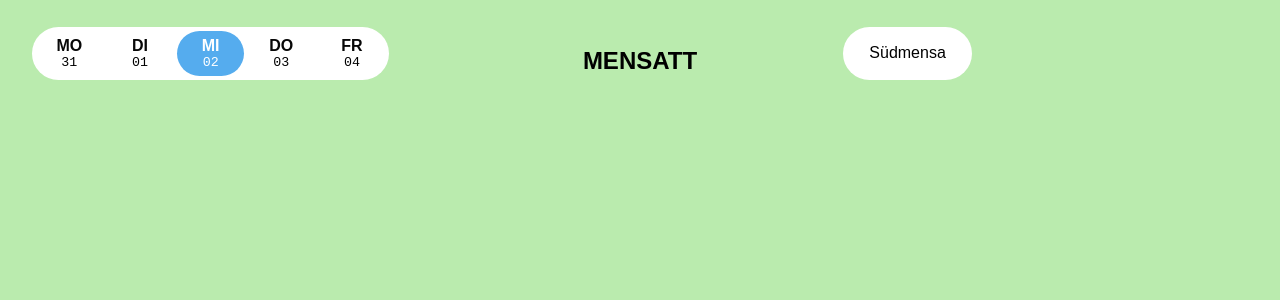
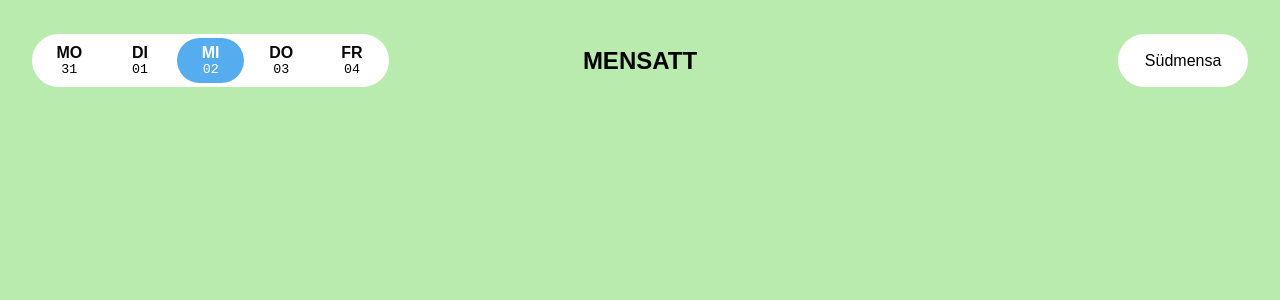
Before and after one commit to mensatt/frontend-old, a Next.js app: page / in a window 1280 px wide. Shown: the top 300 px of the page. Built offline with nearby package versions, Linux system fonts and the light colour scheme.

Commit message:
Right-alligns Mensa-Selector

```diff
--- a/src/components/navigation/Navigation.module.scss
+++ b/src/components/navigation/Navigation.module.scss
@@ -10,8 +10,9 @@
     text-align: center;
     text-transform: uppercase;
   }
-  .FlexForCenter {
+  .FlexForCentering {
     display: flex;
     align-items: center;
+    float: right;
   }
 }
```
